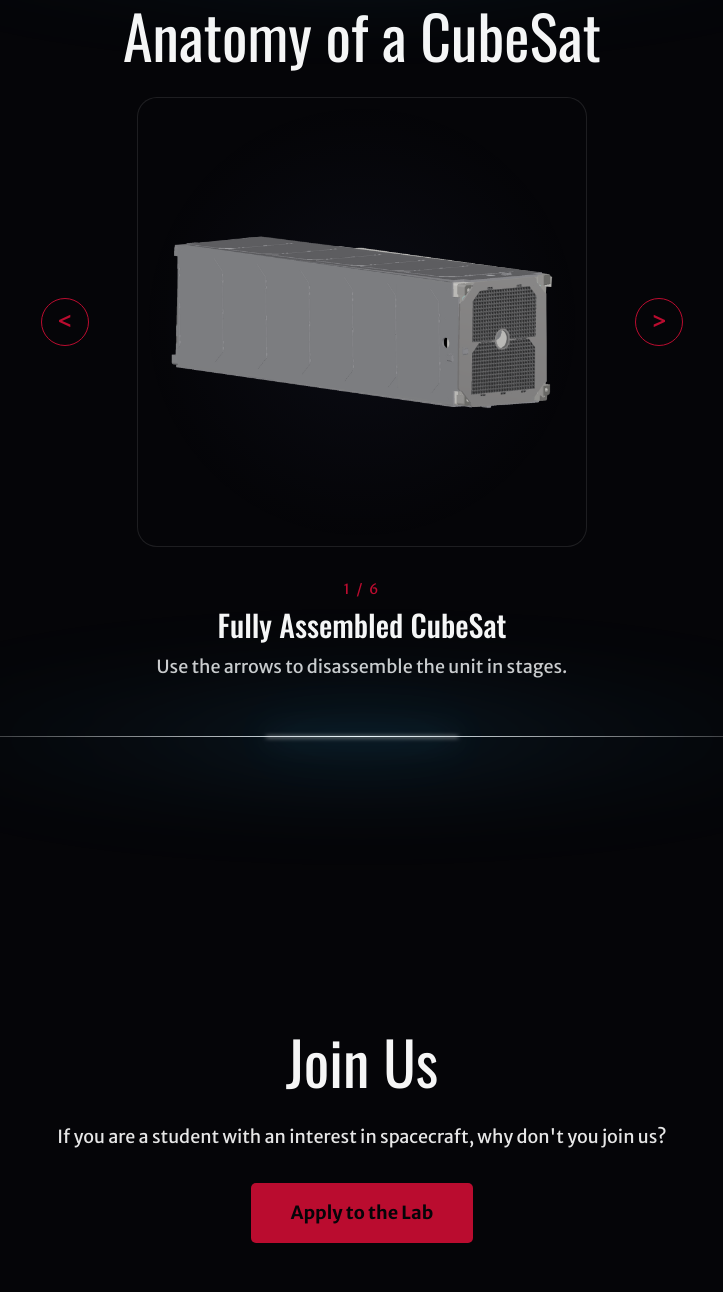
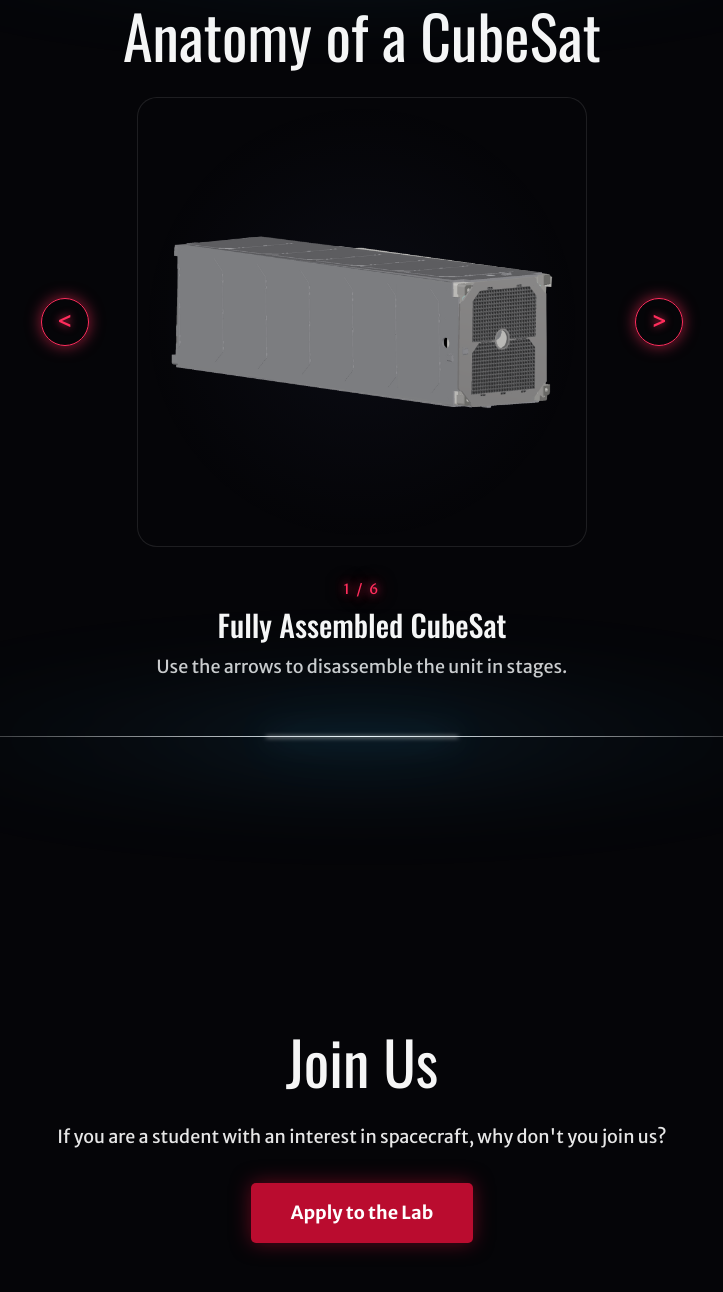
Before and after one commit to bainblan/SSRL-Practice, a Next.js app: page / in a window 1280 px wide. Shown: the part 2467-3759 px from the top of the page, without its empty margins (278-1001 px from the left). Built offline with nearby package versions, Linux system fonts and the light colour scheme.

Commit message:
contrast fixing

```diff
--- a/app/components/home/ComponentsSection.tsx
+++ b/app/components/home/ComponentsSection.tsx
@@ -157,7 +157,7 @@ export default function ComponentsSection() {
 
         <div className="flex items-center justify-center gap-4 md:gap-12 w-full mb-8">
           <button
-            className="cursor-pointer border border-[#BA0C2F] text-[#BA0C2F] text-2xl w-12 h-12 rounded-full hover:bg-[#BA0C2F] hover:text-[#050508] transition hover:shadow-[0_0_15px_#BA0C2F] shrink-0"
+            className="cursor-pointer border border-[#ff2d5c] text-[#ff2d5c] text-2xl w-12 h-12 rounded-full shadow-[0_0_15px_rgba(255,45,92,0.6)] [text-shadow:0_0_8px_rgba(255,45,92,0.9)] hover:bg-[#ff2d5c] hover:text-[#050508] hover:shadow-[0_0_25px_#ff2d5c] transition shrink-0"
             onClick={() =>
               setCurrentStep((prev) => (prev > 0 ? prev - 1 : steps.length - 1))
             }
@@ -181,7 +181,7 @@ export default function ComponentsSection() {
           </div>
 
           <button
-            className="cursor-pointer border border-[#BA0C2F] text-[#BA0C2F] text-2xl w-12 h-12 rounded-full hover:bg-[#BA0C2F] hover:text-[#050508] transition hover:shadow-[0_0_15px_#BA0C2F] shrink-0"
+            className="cursor-pointer border border-[#ff2d5c] text-[#ff2d5c] text-2xl w-12 h-12 rounded-full shadow-[0_0_15px_rgba(255,45,92,0.6)] [text-shadow:0_0_8px_rgba(255,45,92,0.9)] hover:bg-[#ff2d5c] hover:text-[#050508] hover:shadow-[0_0_25px_#ff2d5c] transition shrink-0"
             onClick={() =>
               setCurrentStep((prev) => (prev < steps.length - 1 ? prev + 1 : 0))
             }
@@ -192,7 +192,7 @@ export default function ComponentsSection() {
         </div>
 
         <div className="relative">
-          <div className="text-sm text-[#BA0C2F] mb-2 tracking-[2px]">
+          <div className="text-sm mb-2 tracking-[2px] text-[#ff2d5c] [text-shadow:0_0_10px_rgba(255,45,92,0.9),0_0_20px_rgba(186,12,47,0.6)]">
             <span>{currentStep + 1}</span> / 6
           </div>
           <h3 className="text-2xl md:text-3xl mb-3 pb-3">{steps[currentStep].title}</h3>
--- a/app/components/home/JoinSection.tsx
+++ b/app/components/home/JoinSection.tsx
@@ -14,7 +14,7 @@ export default function JoinSection() {
           href="https://qualtricsxmfclnmhypx.qualtrics.com/jfe/form/SV_bqhBY8mdHZPuPEG"
           target="_blank"
           rel="noopener noreferrer"
-          className="cursor-pointer inline-block text-lg mt-8 px-10 py-4 bg-[#BA0C2F] text-[#050508] font-bold rounded-[5px] transition hover:bg-[#FFFFFF] hover:-translate-y-1"
+          className="cursor-pointer inline-block text-lg mt-8 px-10 py-4 bg-[#BA0C2F] text-white font-bold rounded-[5px] shadow-[0_0_20px_rgba(186,12,47,0.5)] transition hover:bg-white hover:text-[#BA0C2F] hover:-translate-y-1"
         >
           Apply to the Lab
         </a>
```
